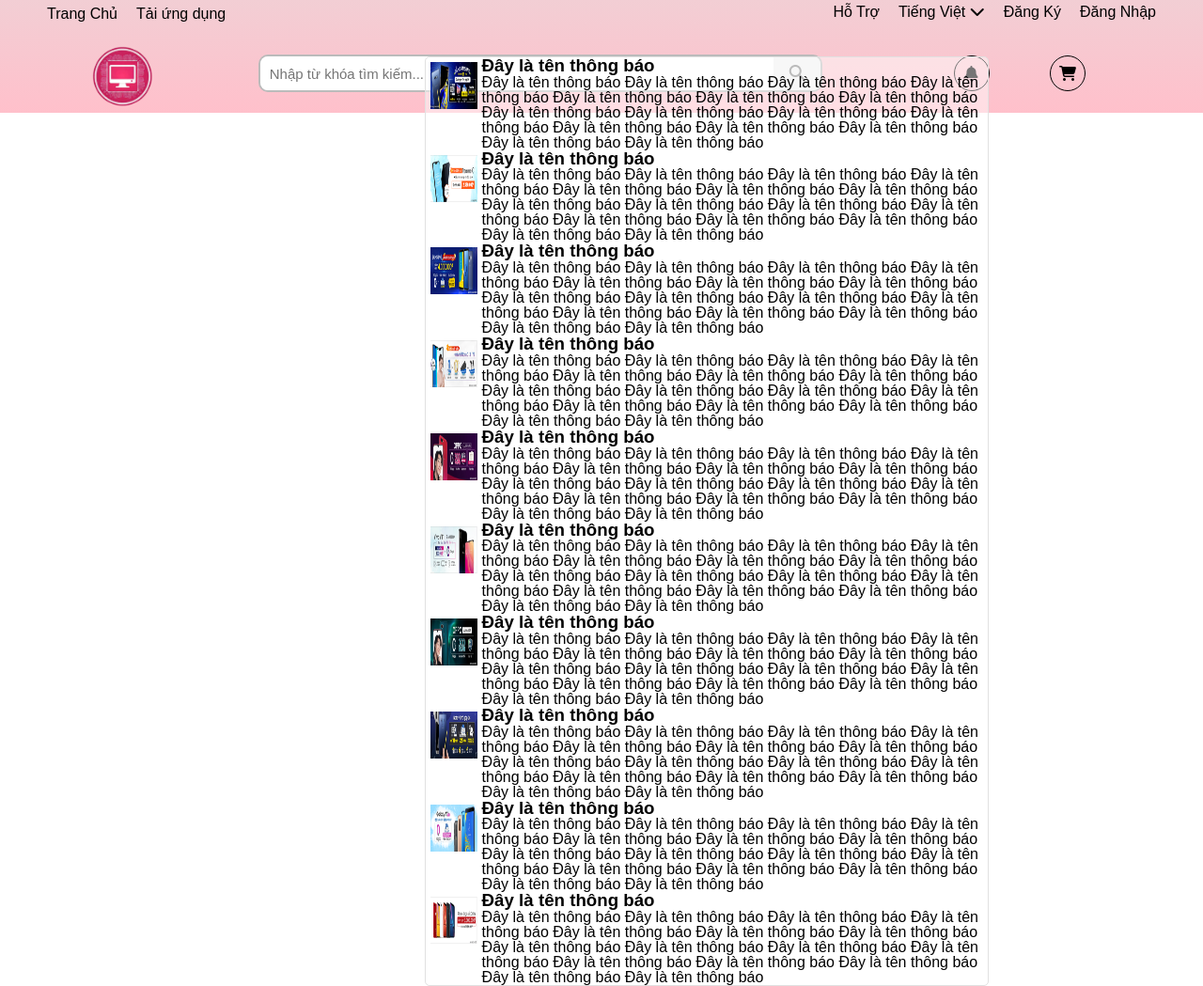
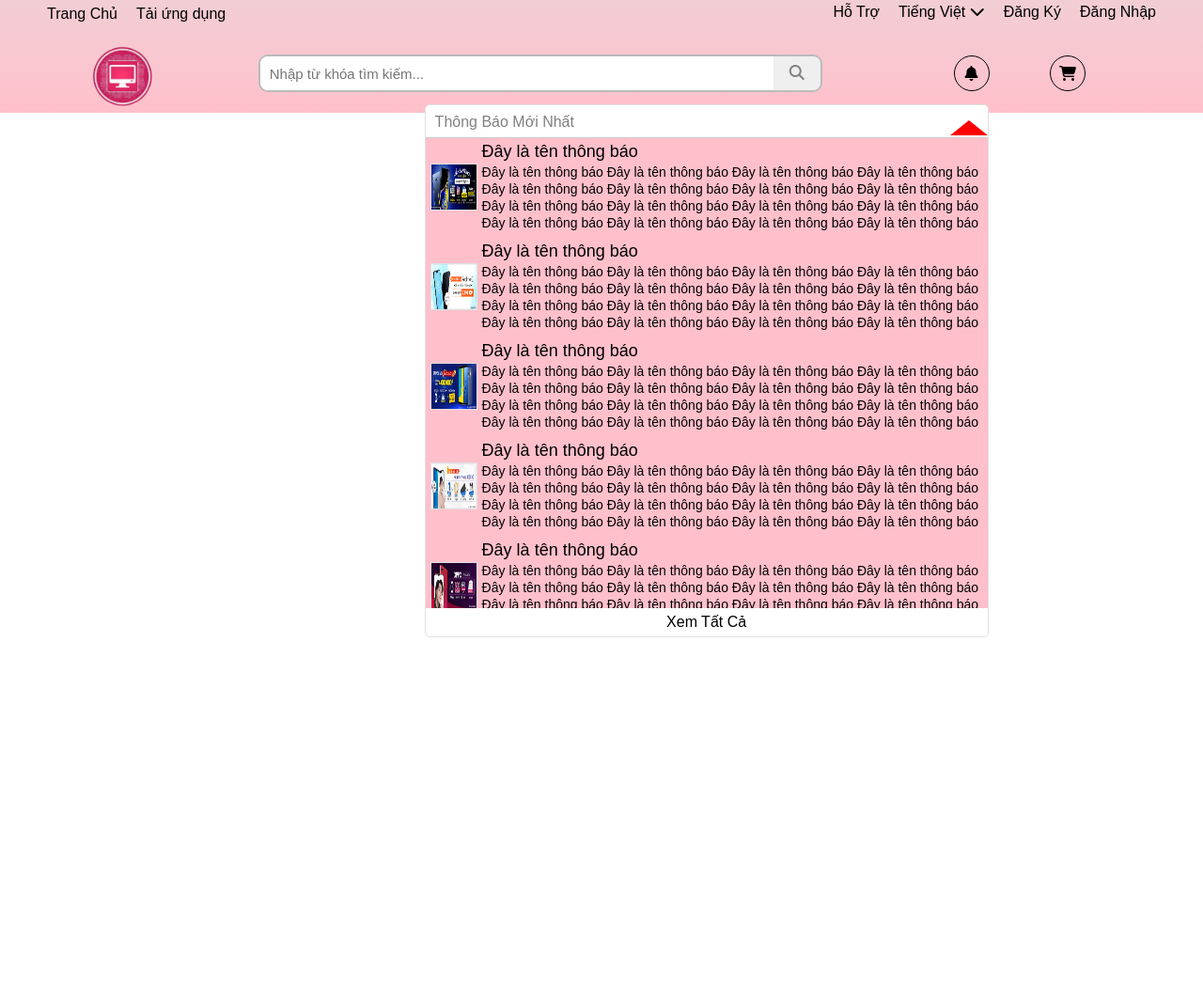
Before and after one commit to FA-DeveloperIT/Technology_Sales_Sample, a plain HTML site: page index.html in a window 1280 px wide. Shown: the whole page at 94% size. After the commit the page ends 800 px from the top, so only its background shows below. Drawn offline with Linux system fonts and the light colour scheme.

Commit message:
Add File to Notification

```diff
--- a/assets/css/base.css
+++ b/assets/css/base.css
@@ -7,6 +7,7 @@
 html {
     box-sizing: border-box;
     font-family: Arial, Helvetica, sans-serif;
+    scroll-behavior: smooth;
 }
 
 section {
@@ -35,3 +36,25 @@ ul, li {
 p {
     font-weight: normal;
 }
+
+.notify-list::-webkit-scrollbar {
+    width: 4px; /* Chiều rộng thanh cuộn dọc */
+    height: 8px; /* Chiều cao thanh cuộn ngang */
+}
+
+/* Màu nền của thanh cuộn */
+.notify-list::-webkit-scrollbar-track {
+    background: #f1f1f1;
+    border-radius: 10px;
+}
+
+/* Màu của thanh cuộn */
+.notify-list::-webkit-scrollbar-thumb {
+    background: #888;
+    border-radius: 10px;
+}
+
+/* Thêm hiệu ứng hover */
+.notify-list::-webkit-scrollbar-thumb:hover {
+    background: #555;
+}
--- a/assets/css/header.css
+++ b/assets/css/header.css
@@ -1,3 +1,9 @@
+#header__container {
+    position: fixed;
+    top: 0;
+    width: 100%;
+}
+
 #header {
     display: flex;
     justify-content: space-around;
@@ -81,13 +87,70 @@
 
 .notify {
     position: absolute;
-    top: 0;
+    top: calc(100% + 15px);
     right: 0;
-    background-color: rgba(255, 255, 255, 0.459);
+    background-color: #fff;
     width: 600px;
     height: auto;
     border-radius: 5px;
     border: 1px solid #e1e1e1;
+    font-family: Arial, Helvetica, sans-serif;
+    color: #000;
+}
+
+.notify::before {
+    content: "";
+    position: absolute;
+    border-style: solid;
+    border-color: transparent transparent red transparent;
+    border-width: 16px 20px;
+    top: 0;
+    right: 0;
+}
+
+.notify__header {
+    display: block;
+}
+
+.notify__header > .notify__header-name {
+    color: gray;
+    font-weight: normal;
+    font-size: 16px;
+    height: 35px;
+    border-bottom: 1px solid #ccc;
+    line-height: 35px;
+    padding-left: 10px;
+}
+
+.notify-list {
+    overflow-y: scroll;
+    height: 500px;
+}
+
+.notify-item {
+    display: flex;
+    align-items: center;
+    padding: 6px 0;
+}
+
+.notify-item:hover {
+    background-color: #f8f8f8;
+}
+
+.notify-item:first-child {
+    padding-top: 5px;
+}
+
+.notify-item:last-child {
+    padding-bottom: 5px;
+}
+
+.notify-item-new {
+    background-color: #ffc0cb;
+}
+
+.notify-item-new:hover {
+    background-color: #ffc0cbad;
 }
 
 .notify img {
@@ -95,13 +158,29 @@
     height: 50px;
     vertical-align: middle;
     margin: 5px;
+    border: 1px solid #e1e1e1;
 }
 
-.notify-item {
-    display: flex;
+.notify__name {
+    font-size: 18px;
+    font-weight: 500;
+    margin-bottom: 4px;
 }
 
-.notify__name, .notify__description {
-    color: black;
-    font-family: Arial, Helvetica, sans-serif;
+.notify__description {
+    font-size: 14px;
+    line-height: 18px;
 }
+
+.notify__footer > h3 {
+    font-size: 16px;
+    font-weight: normal;
+    text-align: center;
+    height: 30px;
+    line-height: 30px;
+    border-radius: 0 0 5px 5px;
+}
+
+.notify__footer > h3:hover {
+    text-decoration: underline;
+}
--- a/index.html
+++ b/index.html
@@ -80,43 +80,48 @@
                         <div class="header__tool">
                             <div class="fa-solid fa-bell">
                                 <div class="notify">
+                                    <header class="notify__header">
+                                        <h3 class="notify__header-name">
+                                            Thông Báo Mới Nhất
+                                        </h3>
+                                    </header>
                                     <ul class="notify-list">
-                                        <li class="notify-item">
+                                        <li class="notify-item notify-item-new">
                                             <img src="./assets/img/banners/banner0.gif" alt="">
                                             <div class="notify-info">
                                                 <h3 class="notify__name">Đây là tên thông báo</h3>
                                                 <p class="notify__description">Đây là tên thông báo Đây là tên thông báo Đây là tên thông báo Đây là tên thông báo Đây là tên thông báo Đây là tên thông báo Đây là tên thông báo Đây là tên thông báo Đây là tên thông báo Đây là tên thông báo Đây là tên thông báo Đây là tên thông báo Đây là tên thông báo Đây là tên thông báo Đây là tên thông báo Đây là tên thông báo</p>
                                             </div>
                                         </li>
-                                        <li class="notify-item">
+                                        <li class="notify-item notify-item-new">
                                             <img src="./assets/img/banners/banner1.png" alt="">
                                             <div class="notify-info">
                                                 <h3 class="notify__name">Đây là tên thông báo</h3>
                                                 <p class="notify__description">Đây là tên thông báo Đây là tên thông báo Đây là tên thông báo Đây là tên thông báo Đây là tên thông báo Đây là tên thông báo Đây là tên thông báo Đây là tên thông báo Đây là tên thông báo Đây là tên thông báo Đây là tên thông báo Đây là tên thông báo Đây là tên thông báo Đây là tên thông báo Đây là tên thông báo Đây là tên thông báo</p>
                                             </div>
                                         </li>
-                                        <li class="notify-item">
+                                        <li class="notify-item notify-item-new">
                                             <img src="./assets/img/banners/banner2.png" alt="">
                                             <div class="notify-info">
                                                 <h3 class="notify__name">Đây là tên thông báo</h3>
                                                 <p class="notify__description">Đây là tên thông báo Đây là tên thông báo Đây là tên thông báo Đây là tên thông báo Đây là tên thông báo Đây là tên thông báo Đây là tên thông báo Đây là tên thông báo Đây là tên thông báo Đây là tên thông báo Đây là tên thông báo Đây là tên thông báo Đây là tên thông báo Đây là tên thông báo Đây là tên thông báo Đây là tên thông báo</p>
                                             </div>
                                         </li>
-                                        <li class="notify-item">
+                                        <li class="notify-item notify-item-new">
                                             <img src="./assets/img/banners/banner3.png" alt="">
                                             <div class="notify-info">
                                                 <h3 class="notify__name">Đây là tên thông báo</h3>
                                                 <p class="notify__description">Đây là tên thông báo Đây là tên thông báo Đây là tên thông báo Đây là tên thông báo Đây là tên thông báo Đây là tên thông báo Đây là tên thông báo Đây là tên thông báo Đây là tên thông báo Đây là tên thông báo Đây là tên thông báo Đây là tên thông báo Đây là tên thông báo Đây là tên thông báo Đây là tên thông báo Đây là tên thông báo</p>
                                             </div>
                                         </li>
-                                        <li class="notify-item">
+                                        <li class="notify-item notify-item-new">
                                             <img src="./assets/img/banners/banner4.png" alt="">
                                             <div class="notify-info">
                                                 <h3 class="notify__name">Đây là tên thông báo</h3>
                                                 <p class="notify__description">Đây là tên thông báo Đây là tên thông báo Đây là tên thông báo Đây là tên thông báo Đây là tên thông báo Đây là tên thông báo Đây là tên thông báo Đây là tên thông báo Đây là tên thông báo Đây là tên thông báo Đây là tên thông báo Đây là tên thông báo Đây là tên thông báo Đây là tên thông báo Đây là tên thông báo Đây là tên thông báo</p>
                                             </div>
                                         </li>
-                                        <li class="notify-item">
+                                        <li class="notify-item notify-item-new">
                                             <img src="./assets/img/banners/banner5.png" alt="">
                                             <div class="notify-info">
                                                 <h3 class="notify__name">Đây là tên thông báo</h3>
@@ -152,6 +157,11 @@
                                             </div>
                                         </li>
                                     </ul>
+                                    <footer class="notify__footer">
+                                        <h3>
+                                            Xem Tất Cả
+                                        </h3>
+                                    </footer>
                                 </div>
                             </div>
                             <i class="fa-solid fa-cart-shopping"></i>
@@ -206,7 +216,7 @@
                         </div>
                         <div class="input-group">
                             <label for="register-password">Nhập lại mật khẩu:</label>
-                            <input type="password" id="register-password" name="password" required>
+                            <input type="password" id="register-repassword" name="password" required>
                         </div>
                         <button class="btn__submit" type="submit">Đăng Ký</button>
                         <p class="auth__text login__text">Bạn đã có tài khoản?
```
